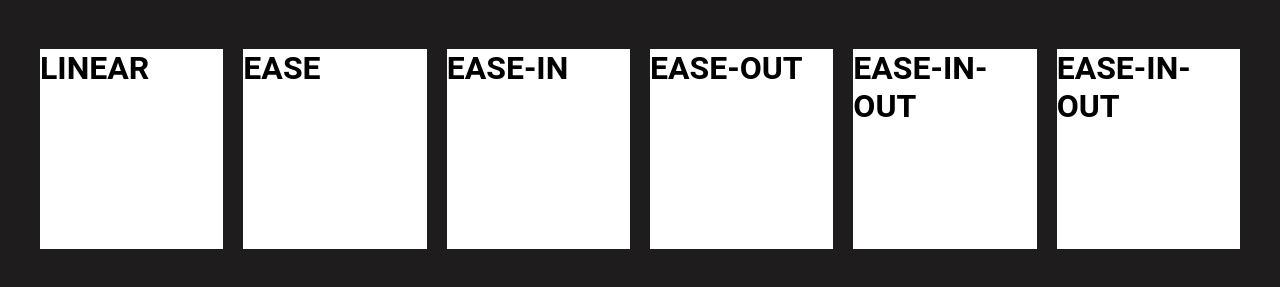
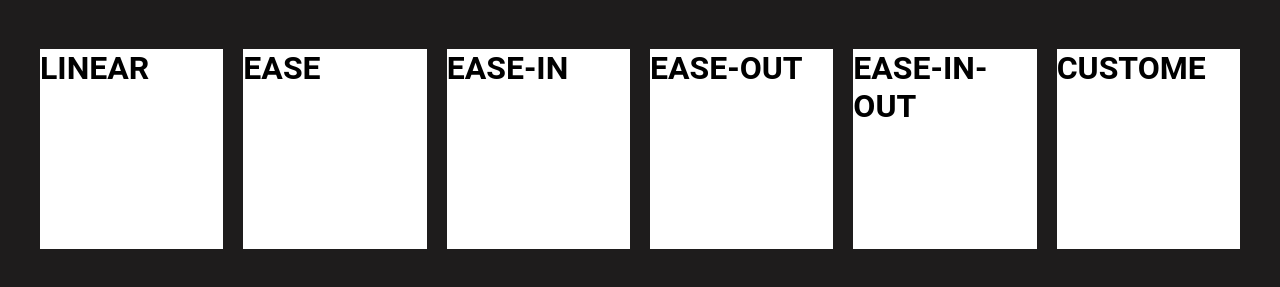
Before and after one commit to sanjaydotenv/Animation-docs, a plain HTML site: page Day-01_css-animation/index.html in a window 1280 px wide. Shown: the part 281-568 px from the top of the page. Drawn offline with Linux system fonts and the light colour scheme.

Commit message:
add name

```diff
--- a/Day-01_css-animation/index.html
+++ b/Day-01_css-animation/index.html
@@ -48,7 +48,7 @@
         <h1>EASE-IN-OUT</h1>
       </div>
       <div class="transform5-5">
-        <h1>EASE-IN-OUT</h1>
+        <h1>CUSTOME</h1>
       </div>
     </div>
   </body>
```
